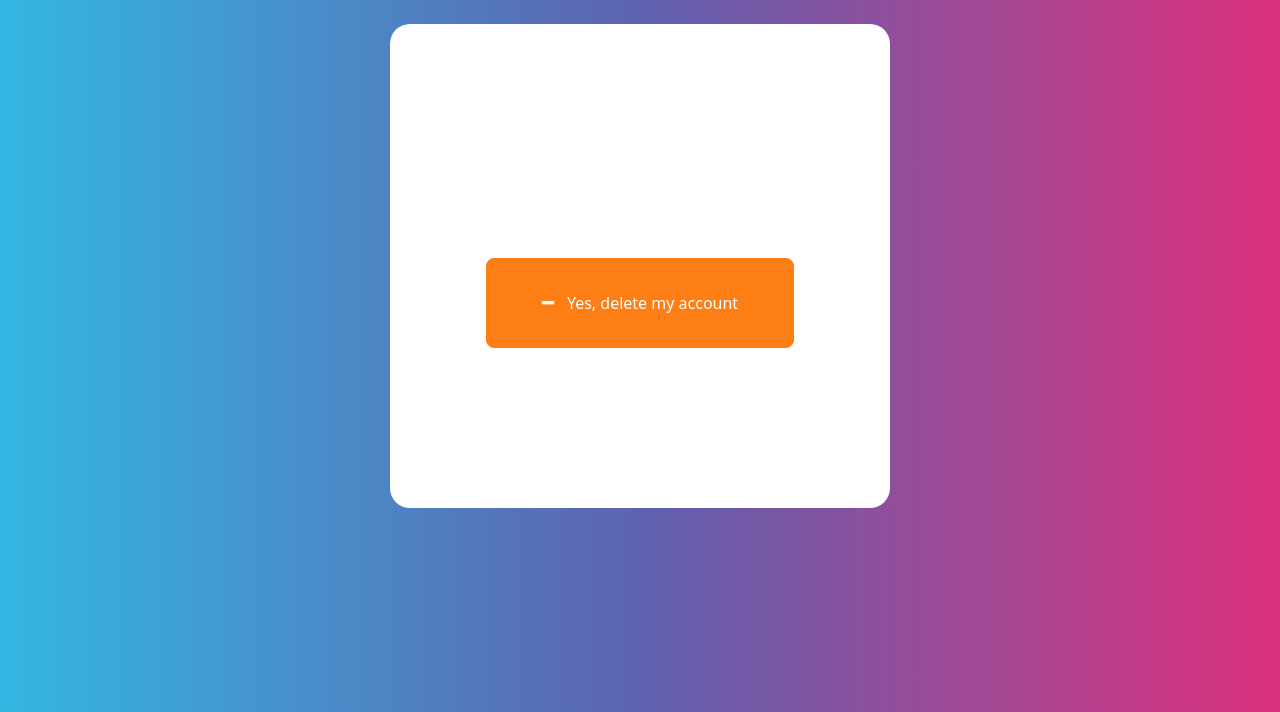
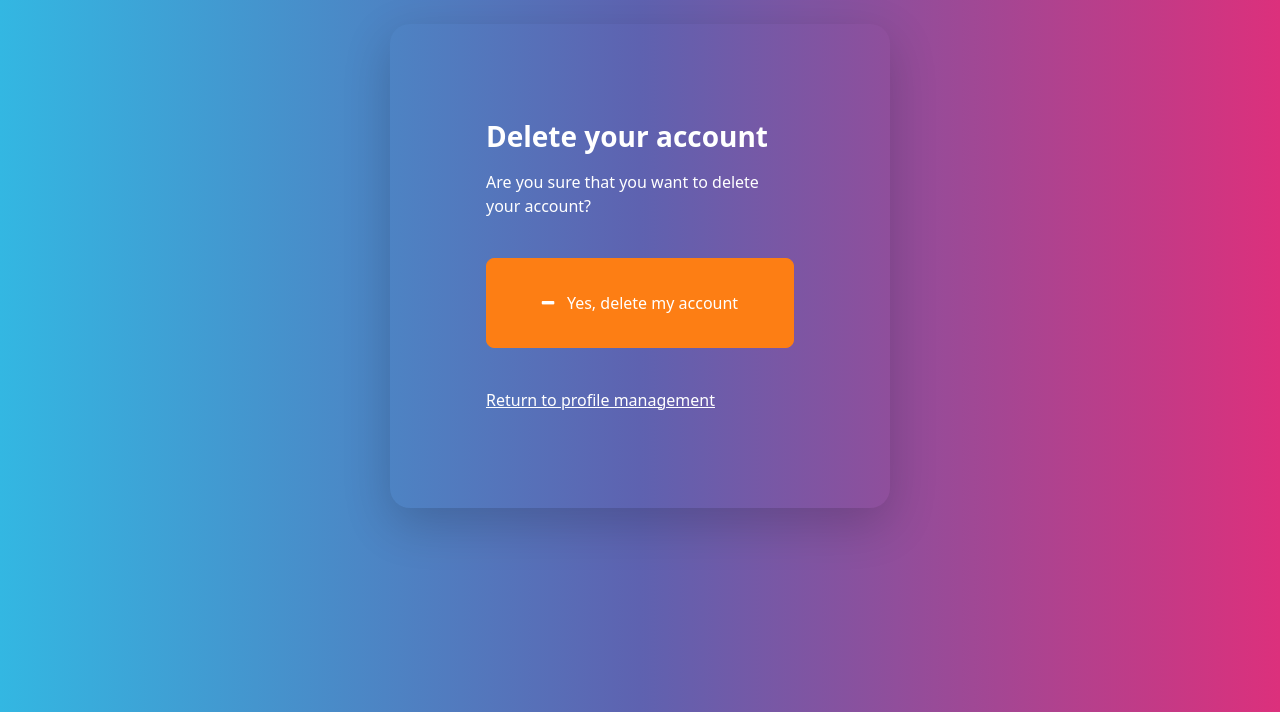
Before and after one commit to CodeConnoisseur74/gloss, a Django app: page /delete-account in a window 1280 px wide. Shown: the part 88-800 px from the top of the page. Run offline with Django 4.2, Linux system fonts and the light colour scheme; a user stored in the database is signed in.

```diff
--- a/note/templates/note/delete-account.html
+++ b/note/templates/note/delete-account.html
@@ -1,7 +1,7 @@
 {% extends 'note/navbar.html' %}
 {% block content %}
   <br />
-  <div class="container bg-white shadow-md p-5 form-layout">
+  <div class="container bg-tertiary shadow-lg p-5 form-layout">
     <h3>Delete your account</h3>
     <p>Are you sure that you want to delete your account?</p>
     <br />
--- a/note/templates/note/register.html
+++ b/note/templates/note/register.html
@@ -18,7 +18,7 @@
       {% csrf_token %}
       {{ RegistrationForm|crispy }}
       <br />
-      <button class="btn btn-secondary btn-lg w-100 btn-block p-3" type="submit"><i class="fa fa-user-plus" aria-hidden="true"></i> &nbsp; Create account</button>
+      <button class="btn btn-primary btn-lg w-100 btn-block p-3" type="submit"><i class="fa fa-user-plus" aria-hidden="true"></i> &nbsp; Create account</button>
     </form>
     <br />
     <div class="text-center">
```
